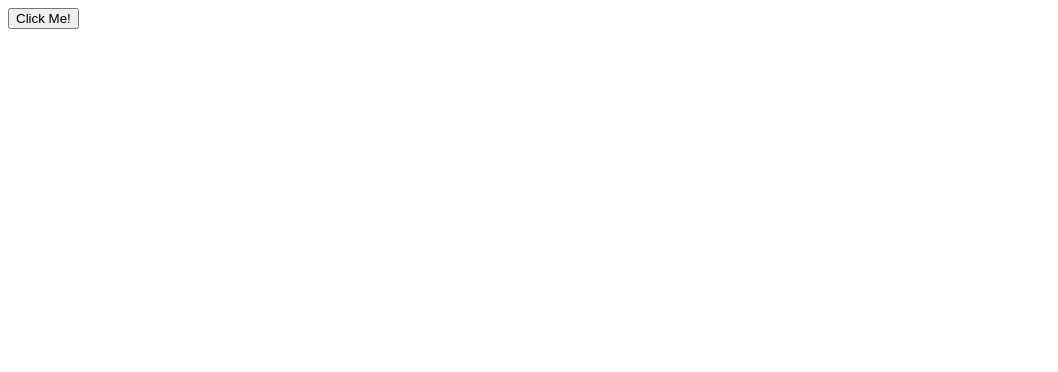
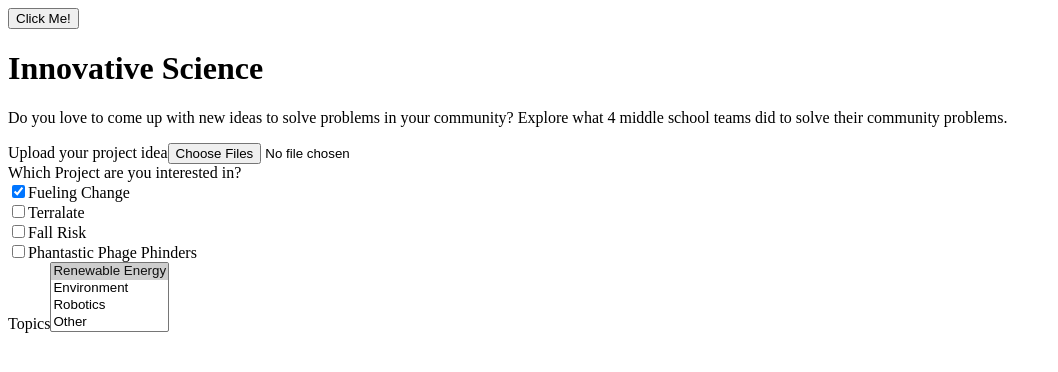
Before and after one commit to ltgibbons/EDPS_JS, a plain HTML site: page index.html in a window 1280 px wide. Shown: the whole page, without its empty margins (0-1058 px from the left). Drawn offline with Linux system fonts and the light colour scheme.

Commit message:
Update index.html

```diff
--- a/index.html
+++ b/index.html
@@ -9,6 +9,16 @@
 <body>
     <button onclick="revealMessage()">Click Me!</button>
     <p id="hiddenMessage" style="display: none;">Science Rocks!</p>
+
+    <form id="rendered-form"><div class="rendered-form"><div class=""><h1 access="false" id="control-3047926">Innovative Science</h1></div>
+        <div class=""><p access="false" id="control-660215">Do you love to come up with new ideas to solve problems in your community? Explore what 4 middle school teams did to solve their community problems.</p></div>
+        <div class="formbuilder-file form-group field-file-1622841661148"><label for="file-1622841661148" class="formbuilder-file-label">Upload your project idea</label><input type="file" class="form-control" name="file-1622841661148" access="false" multiple="false" id="file-1622841661148"></div>
+        <div class="formbuilder-checkbox-group form-group field-checkbox-group-1622841671018"><label for="checkbox-group-1622841671018" class="formbuilder-checkbox-group-label">Which Project are you interested in?</label><div class="checkbox-group"><div class="formbuilder-checkbox"><input name="checkbox-group-1622841671018[]" access="false" id="checkbox-group-1622841671018-0" value="See how this team used an invasive lake weed to make a biofuel" type="checkbox" checked="checked"><label for="checkbox-group-1622841671018-0">Fueling Change</label></div>
+        <div class="formbuilder-checkbox"><input name="checkbox-group-1622841671018[]" access="false" id="checkbox-group-1622841671018-1" value="This team investigated different recycleable materials that could be used for insulation." type="checkbox"><label for="checkbox-group-1622841671018-1">Terralate</label></div>
+        <div class="formbuilder-checkbox"><input name="checkbox-group-1622841671018[]" access="false" id="checkbox-group-1622841671018-2" value="This team investigated a device to help elderly people who pose a &quot;fall risk&quot;." type="checkbox"><label for="checkbox-group-1622841671018-2">Fall Risk</label></div>
+        <div class="formbuilder-checkbox"><input name="checkbox-group-1622841671018[]" access="false" id="checkbox-group-1622841671018-3" value="This team found 3 new bacteriophages to combat E. coli" type="checkbox"><label for="checkbox-group-1622841671018-3">Phantastic Phage Phinders</label></div>
+    </div></div><div class="formbuilder-select form-group field-select-1622841902766"><label for="select-1622841902766" class="formbuilder-select-label">Topics</label><select class="form-control" name="select-1622841902766[]" multiple="true" id="select-1622841902766"><option value="option-1" selected="true" id="select-1622841902766-0">Renewable Energy</option><option value="option-2" id="select-1622841902766-1">Environment</option><option value="option-3" id="select-1622841902766-2">Robotics</option><option id="select-1622841902766-3">Other</option></select></div></div></form>
+
 </body>
 
 </html>
```
